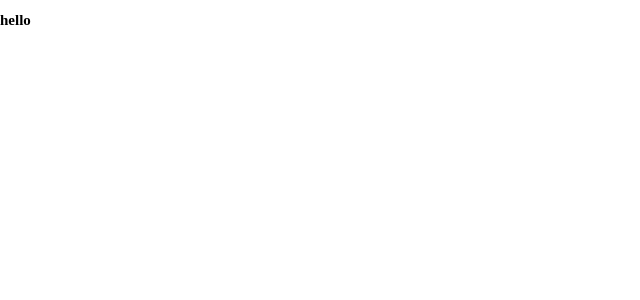
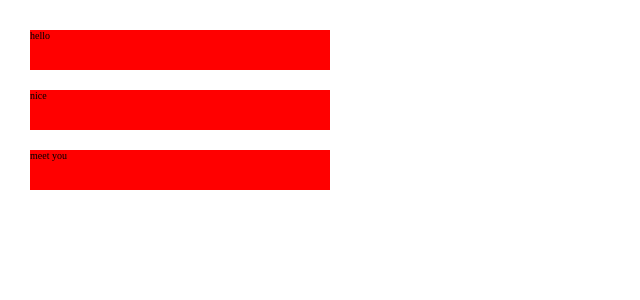
Before and after one commit to Any28Flo/chat_iVentas, a React (Vite) app in the folder chat-front/: page / in a window 1280 px wide. Shown: the top 300 px of the page, without its empty margins (0-640 px from the left). Built offline with nearby package versions, Linux system fonts and the light colour scheme.

Commit message:
feat | Display messages with dummy data

```diff
--- a/chat-front/src/App.tsx
+++ b/chat-front/src/App.tsx
@@ -1,10 +1,34 @@
-import { AppContainer } from "./assets/components/styles";
+import { AppContainer, RowContainer } from "./assets/components/styles";
 
 function App() {
+  const messages = [
+    {
+      id: 1,
+      message: 'hello'
+
+    },
+    {
+      id: 2,
+      message: 'nice'
+
+    },
+    {
+      id: 3,
+      message: 'meet you'
+
+    }
+  ]
 
   return (
     <AppContainer>
-      <h2>hello</h2>
+      {
+        messages.map(({ id, message }) => (
+          <RowContainer key={id}>
+            {message}
+          </RowContainer>
+        ))
+      }
+
     </AppContainer>
   )
 }
--- a/chat-front/src/assets/components/styles.ts
+++ b/chat-front/src/assets/components/styles.ts
@@ -5,6 +5,13 @@ export const AppContainer = styled.div`
     flex-direction: column;
     height:100%;
     width:100%;
-    padding 2rem;
+    padding :2rem;
     background-color: var(--primary);
 `;
+export const RowContainer = styled.div`
+    background-color: red;
+    width: 300px;
+    min-height:40px;
+    flex-glow:0;
+    margin:1rem;
+`;
```
